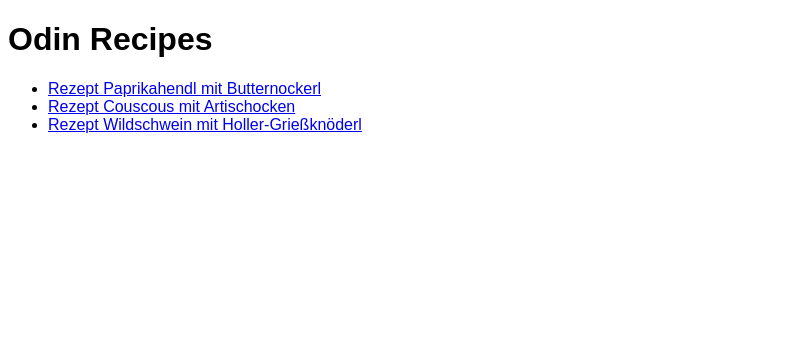
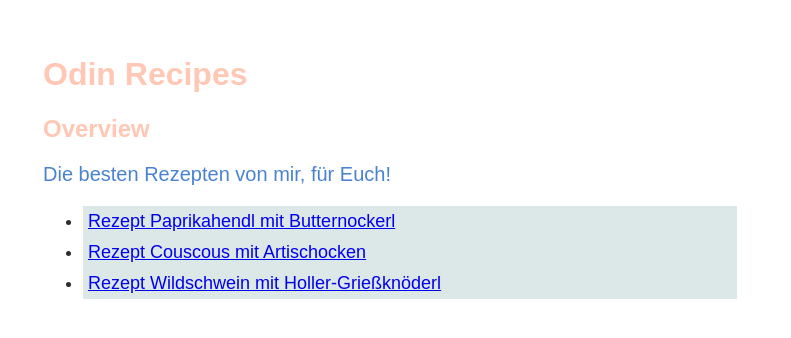
Before and after one commit to PhEtzlinger1/odin-recipes, a plain HTML site: page index.html in a window 1280 px wide. Shown: the whole page, without its empty margins (0-791 px from the left). Drawn offline with Linux system fonts and the light colour scheme.

Commit message:
css additions

```diff
--- a/index.html
+++ b/index.html
@@ -3,19 +3,23 @@
 <head>
     <meta charset="UTF-8">
     <meta name="viewport" content="width=device-width, initial-scale=1.0">
-    <title>Document</title>
+    <title>Recipes Overview</title>
     <link rel="stylesheet" href="styles.css"
 </head>
 <body>
 
+    <div class="background">
     <h1>Odin Recipes</h1>
-
+    <h2>Overview</h2>
+    <p class="teaser">Die besten Rezepten von mir, für Euch!</p>
     <ul>
         <li><a href="recipes/paprikahendl.html">Rezept Paprikahendl mit Butternockerl</a></li>
         <li><a href="recipes/couscous.html">Rezept Couscous mit Artischocken</a></li>
         <li><a href="recipes/wildschwein.html">Rezept Wildschwein mit Holler-Grießknöderl</a></li>
 
     </ul>
+</div>
+
 
 
 
--- a/styles.css
+++ b/styles.css
@@ -1,12 +1,19 @@
 /* styles.css */
+
+.background {
+    padding: 10px; color: rgb(255, 199, 180);
+    border: 15px coral;
+    margin: 25px;
+}
 
 img {
     height: 400 px;
     width: auto;
 }
 
-div, ul, p, h1, h3 {
+div, ul, p {
     font-family: Arial, Helvetica, sans-serif;
+    color: rgb(46, 45, 45);
 }
 
 h1 {
@@ -16,3 +23,15 @@ h1 {
 h3 {
     font-size: 40 px;
 }
+
+li {
+    background-color: rgb(220, 231, 231);
+    padding: 5px;
+    margin-right: 500px;
+    font-size: 18px;
+}
+
+.teaser {
+    font-size: 20px;
+    color: rgb(73, 131, 207);
+}
```
Also changed, not shown: recipes/couscous.html (+3 -1 lines), recipes/paprikahendl.html (+3 -1 lines), recipes/wildschwein.html (+3 -1 lines).
